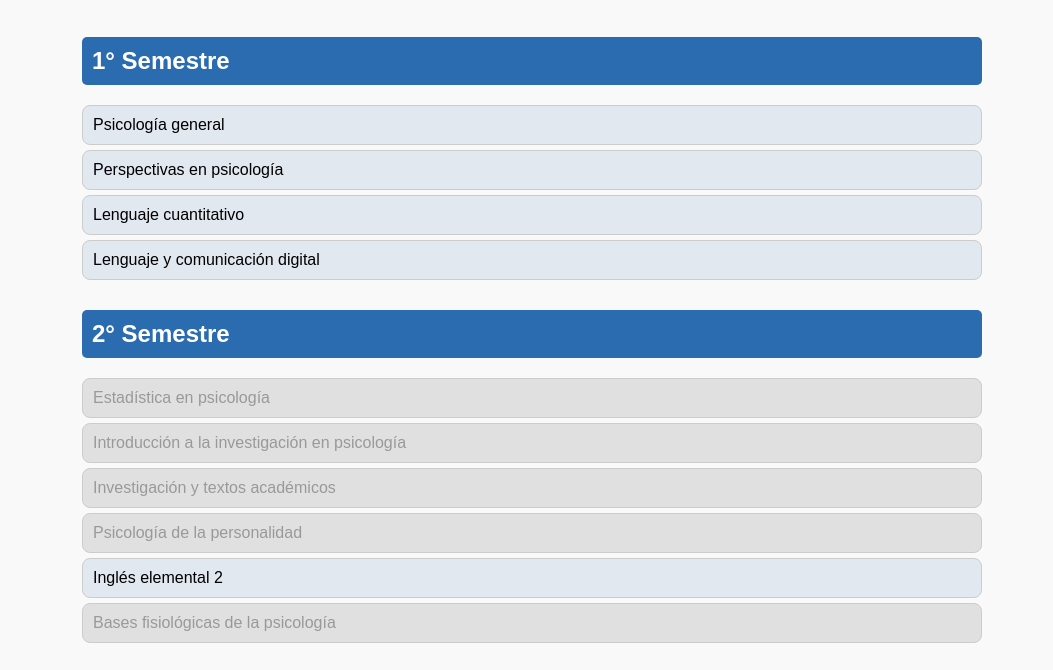
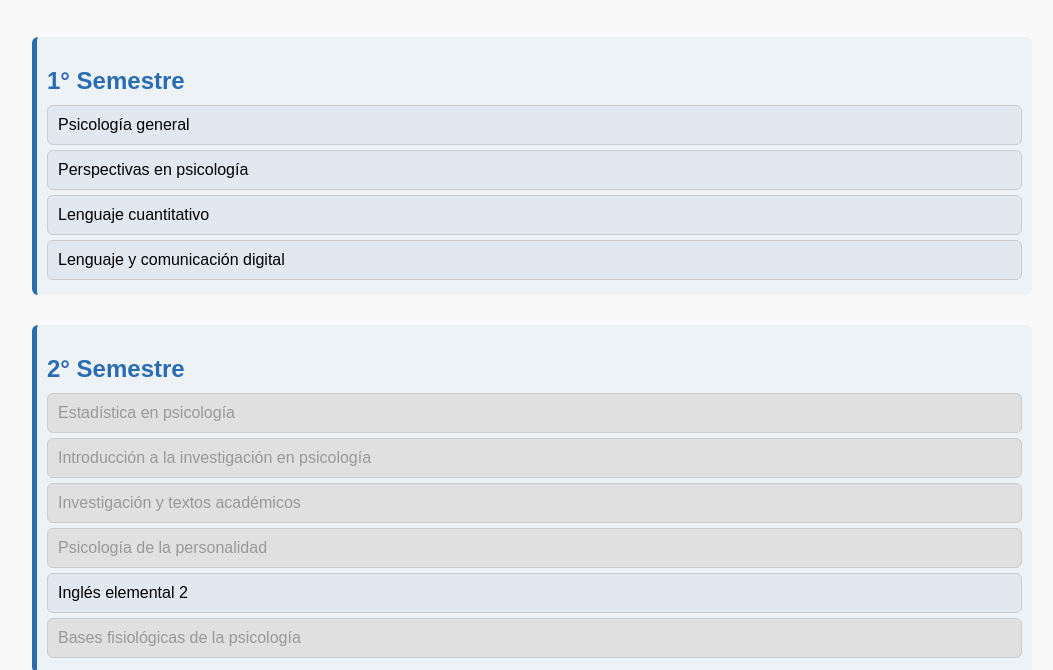
Before and after one commit to iBryanCevallos/malla-psicologia-udla3, a plain HTML site: page index.html in a window 1280 px wide. Shown: the part 81-751 px from the top of the page, without its empty margins (108-1161 px from the left). Drawn offline with Linux system fonts and the light colour scheme.

Commit message:
style.css

```diff
--- a/style.css
+++ b/style.css
@@ -1,7 +1,7 @@
 body {
   font-family: sans-serif;
   padding: 20px;
-  max-width: 900px;
+  max-width: 1000px;
   margin: auto;
   background: #f9f9f9;
 }
@@ -13,23 +13,25 @@ h1 {
 
 .semestre {
   margin-bottom: 30px;
+  padding: 10px;
+  border-left: 5px solid #2b6cb0;
+  background: #edf2f7;
+  border-radius: 6px;
 }
 
 .semestre h2 {
-  background: #2b6cb0;
-  color: white;
-  padding: 10px;
-  border-radius: 5px;
+  color: #2b6cb0;
+  margin-bottom: 10px;
 }
 
 .materia {
   padding: 10px;
   margin: 5px 0;
-  border-radius: 8px;
+  border-radius: 6px;
   border: 1px solid #ccc;
   background: #e2e8f0;
+  transition: all 0.2s ease;
   cursor: pointer;
-  transition: background 0.2s ease;
 }
 
 .materia:hover {
```
